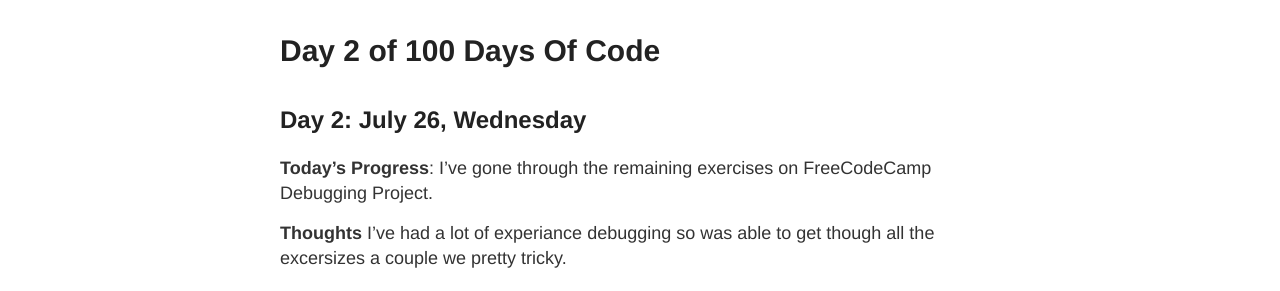
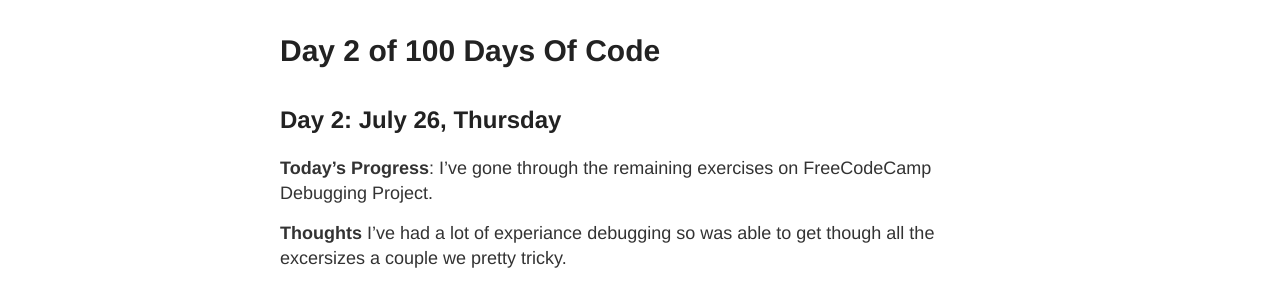
Before and after one commit to Johnny2136/johnny2136.github.io, a Jekyll site: the page built from _posts/2018-7-26-100DaysOfCode - Day2.md, in a window 1280 px wide. Shown: the part 136-427 px from the top of the page. Built offline with Jekyll 4.4.1, drawn with Linux system fonts in a browser that asks for light colours; comment, search, counter and statistics services are not loaded.

Commit message:
Update 2018-7-26-100DaysOfCode - Day2.md
the 26th was Thursday 🌴

```diff
--- a/_posts/2018-7-26-100DaysOfCode - Day2.md
+++ b/_posts/2018-7-26-100DaysOfCode - Day2.md
@@ -2,7 +2,7 @@
 layout: post
 title: Day 2 of 100 Days Of Code
 ---
-## Day 2: July 26, Wednesday
+## Day 2: July 26, Thursday
 
 **Today's Progress**: I've gone through the remaining exercises on FreeCodeCamp Debugging Project.
 
```
